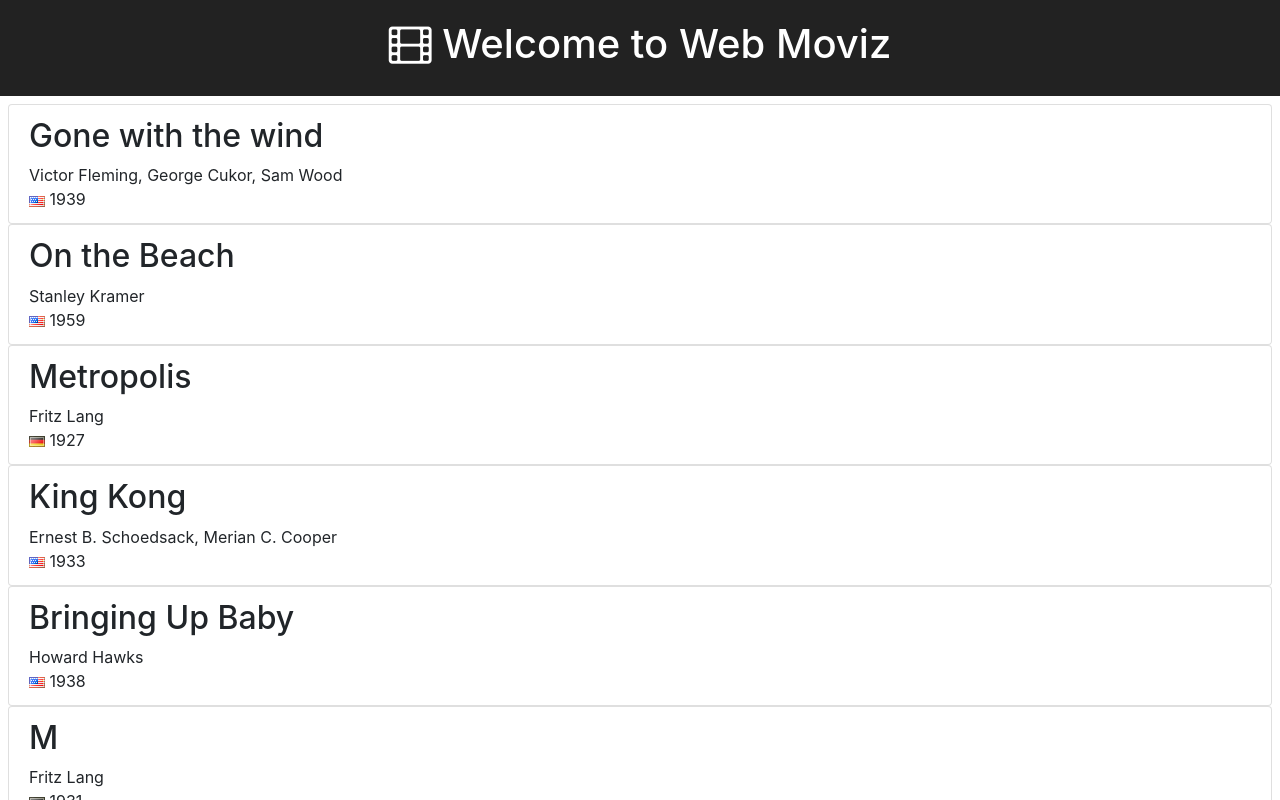
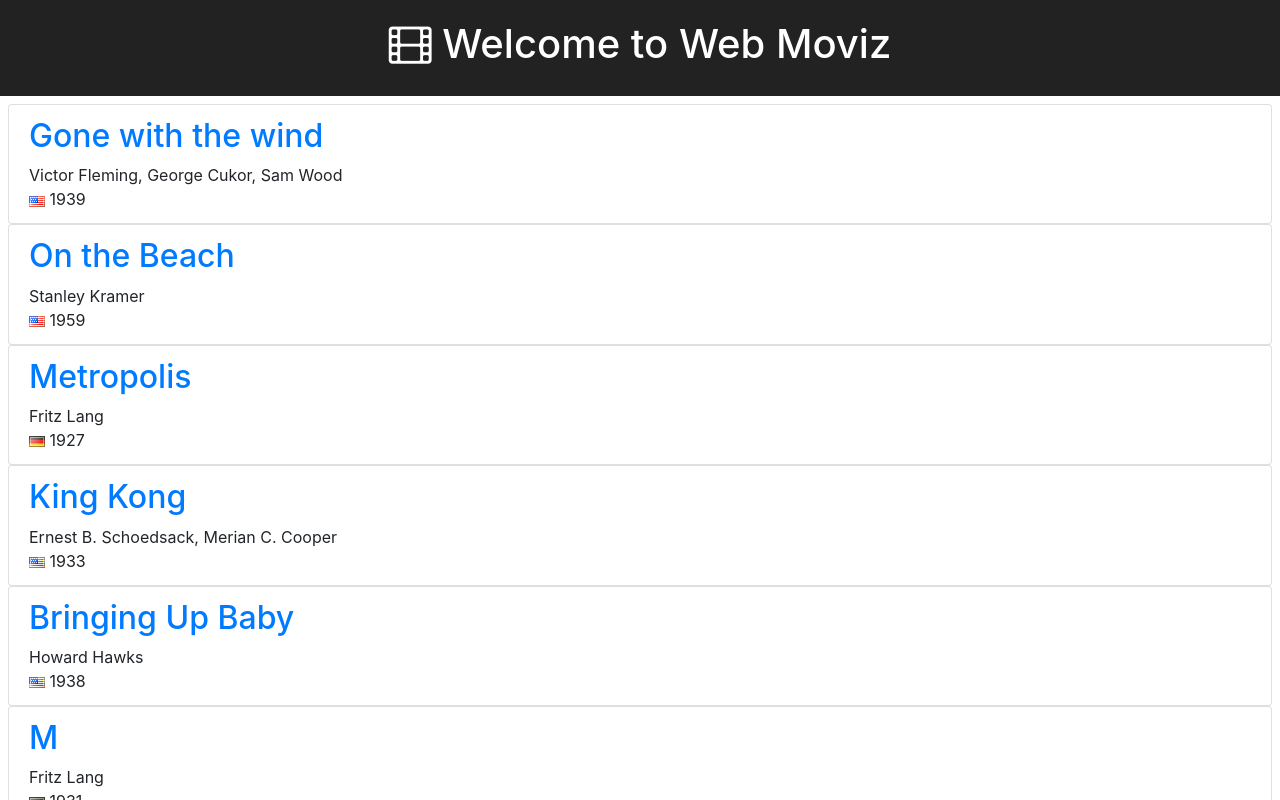
Before and after one commit to cicithesquirrel/web-moviz-angular, an Angular app: page / in a window 1280 px wide. Shown: the top 800 px of the page. Built offline with nearby package versions, Linux system fonts and the light colour scheme.

Commit message:
Added link to detail

```diff
--- a/src/app/movies-list/item/item.component.html
+++ b/src/app/movies-list/item/item.component.html
@@ -1,5 +1,5 @@
 <div class="list-group-item">
-    <h2>{{movie.title}}</h2>
+    <h2><a routerLink="/movie/{{movie.id}}">{{movie.title}}</a></h2>
     <div>{{movie.director}}</div>
     <div><img src={{getUrl()}} alt={{movie.country}} title={{movie.country}} /> {{movie.year}}</div>
 </div>
--- a/src/app/movies-list/movies-list.module.ts
+++ b/src/app/movies-list/movies-list.module.ts
@@ -1,11 +1,12 @@
 import { NgModule } from '@angular/core';
 import { CommonModule } from '@angular/common';
+import { RouterModule } from '@angular/router';
 import { ListComponent } from './list/list.component';
 import { ItemComponent } from './item/item.component';
 
 @NgModule({
   imports: [
-    CommonModule
+    CommonModule, RouterModule
   ],
   declarations: [ListComponent, ItemComponent],
   bootstrap: [ListComponent],
```
